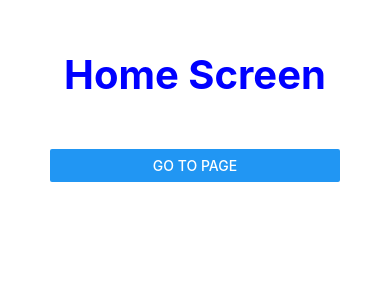
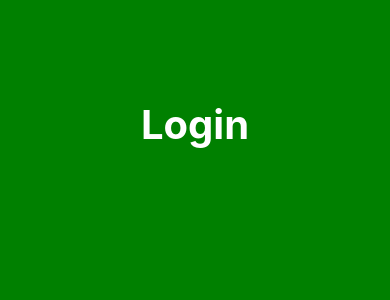
Before and after one commit to abhay9656/React_Native, a React Native app: screen / in a window 390 px wide. Shown: the top 300 px of the page. Built offline with nearby package versions, Linux system fonts and the light colour scheme.

Commit message:
Add LoginScreen component to App.jsx

```diff
--- a/App.jsx
+++ b/App.jsx
@@ -1,11 +1,13 @@
 import { StatusBar } from 'expo-status-bar';
 import { StyleSheet, Text, View } from 'react-native';
 import HomeScreeen from './screens/HomeScreeen';
+import LoginScreen from './screens/LoginScreen';
 
 export default function App() {
   return (
     <View style={styles.container}>
-      <HomeScreeen />
+      {/* <HomeScreeen /> */}
+      <LoginScreen />
       <StatusBar style="auto" />
     </View>
   );
@@ -13,7 +15,7 @@ export default function App() {
 
 const styles = StyleSheet.create({
   container: {
-    // flex: 1,
+    flex: 1,
     // backgroundColor: '#fff',
     // alignItems: 'center',
     // justifyContent: 'center',
--- /dev/null
+++ b/screens/LoginScreen.jsx
@@ -0,0 +1,25 @@
+import React from 'react'
+import {StyleSheet, View,Text } from 'react-native'
+
+const LoginScreen = () => {
+  return (
+    <View style={styles.container}>
+      <Text style={styles.text}>Login</Text>
+    </View>
+  )
+}
+const styles = StyleSheet.create({
+    container:{
+       paddingVertical:50,
+       backgroundColor:'green',
+       flex:1,
+    },
+    text:{
+      textAlign:"center",
+      fontSize:40,
+      color:'white',
+      fontWeight:'bold',
+      marginTop:50
+    }
+})
+export default LoginScreen
```
